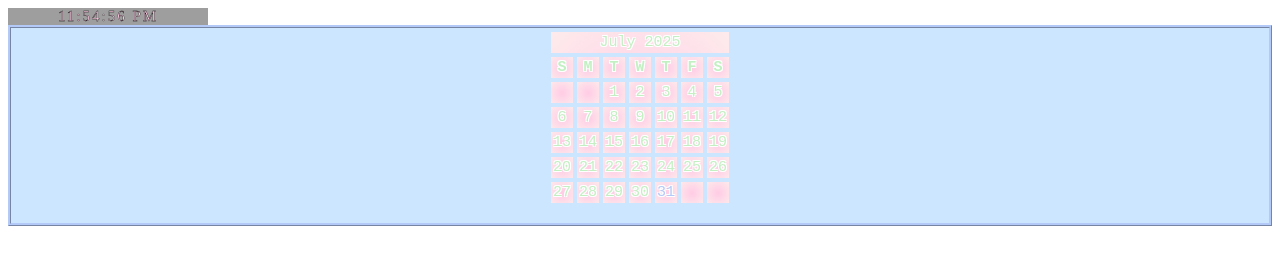
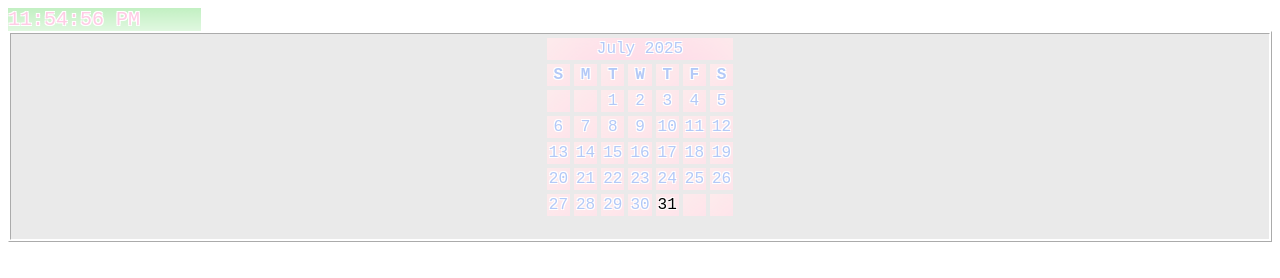
Before and after one commit to minqirl/calendario, a plain HTML site: page calendario/index.html in a window 1280 px wide. Drawn offline with Linux system fonts and the light colour scheme; grey boxes are pictures that could not be loaded.

Commit message:
Update index.html

```diff
--- a/calendario/index.html
+++ b/calendario/index.html
@@ -1,47 +1,42 @@
 <style>
 <style>
-  @font-face {
+ @font-face {
     font-family: 'minecraft';
     src: url('https://minqirl.github.io/calendario/Minecraft.ttf') format('truetype');
   }
 
-  td {
-    font-family: 'minecraft', monospace !important;
-    font-size: 15px;
-    color: #C2F0C2;
-    background-image: url('https://minqirl.github.io/calendario/Dise%C3%B1o%20sin%20t%C3%ADtulo%20(4).png');
-    background-size: cover;
-    text-shadow:
+    td{
+        font-family: 'minecraft', monospace !important;
+      background-image:url('https://minqirl.github.io/calendario/Dise%C3%B1o%20sin%20t%C3%ADtulo%20(4).png');
+        color:#B3C9F7;
+          text-shadow:
       -1px -1px 0 #FFFFFF,
        1px -1px 0 #FFFFFF,
       -1px  1px 0 #FFFFFF,
        1px  1px 0 #FFFFFF;
-  }
-</style>
+    }
+
 </style>
 
 <!--CODE-->
-  <div id="calendar-container" class="mi-clase">
+
+    <div id="calendar-container">
 <div id="MyClockDisplay" class="clock lace-border" onload="showTime()"
-  style="
-    font-size: 15px;
-    -webkit-text-stroke: 0.3px black;
-    letter-spacing: 2px;
-    text-align: center;
-    background-image:url('https://minqirl.github.io/calendario/Dise%C3%B1o%20sin%20t%C3%ADtulo%20(3).png');
-    background-size: cover;
-    background-position: center;
-    width: 200px;
-    margin-left: 0px;
-    color: #FFCCE5;">
-  </div>
-</div>
+style="font-family: 'minecraft', monospace !important;font-size: 20px;
+background-image:url('https://minqirl.github.io/calendario/green.png');width:193px;margin-left:0px;
+   color:#FFCCE5;
+       text-shadow:
+      -1px -1px 0 #FFFFFF,
+       1px -1px 0 #FFFFFF,
+      -1px  1px 0 #FFFFFF,
+       1px  1px 0 #FFFFFF;"
+     ></div>
 
 <script type="text/javascript">function showTime(){
     var date = new Date();
     var h = date.getHours(); // 0 - 23
     var m = date.getMinutes(); // 0 - 59
-    var s = date.getSeconds (); // 0 - 59
+    var s = date.getSeconds(); // 0 - 59
     var session = "AM";
 
     if(h == 0){
@@ -66,7 +61,7 @@
 }
 
 showTime();</script>
-<div class="calendar" align="center" style="background-color: #CCE6FF;border: 3px ridge #B3C9F7;color:#888888;font-size: 12px;">
+<div class="calendar" align="center" style="background-color: #eaeaea;border: 3px ridge #ffffff;color:black;font-size: 15px;">
 <script text="JavaScript">
 
 monthnames = new Array(
@@ -127,7 +122,7 @@ startspaces = thisday - startspaces + 1;
 if (startspaces < 0) {
   startspaces += 7;
 }
-document.write("<font face='Arial'>");
+document.write("<font face='arial'>");
 document.write('<table border=0 ');
 document.write(' style="text-align: center;" cellpadding=2 cellspacing=4>');
 document.write(
@@ -164,7 +159,7 @@ while (count <= monthdays[thismonth]) {
       }
     }
     if (count === thisdate) {
-      document.write("<b><font color='#B3C9F7'></b>");
+      document.write("<b><font color='#000'></b>");
     }
     if (count <= monthdays[thismonth]) {
       document.write(count);
```
